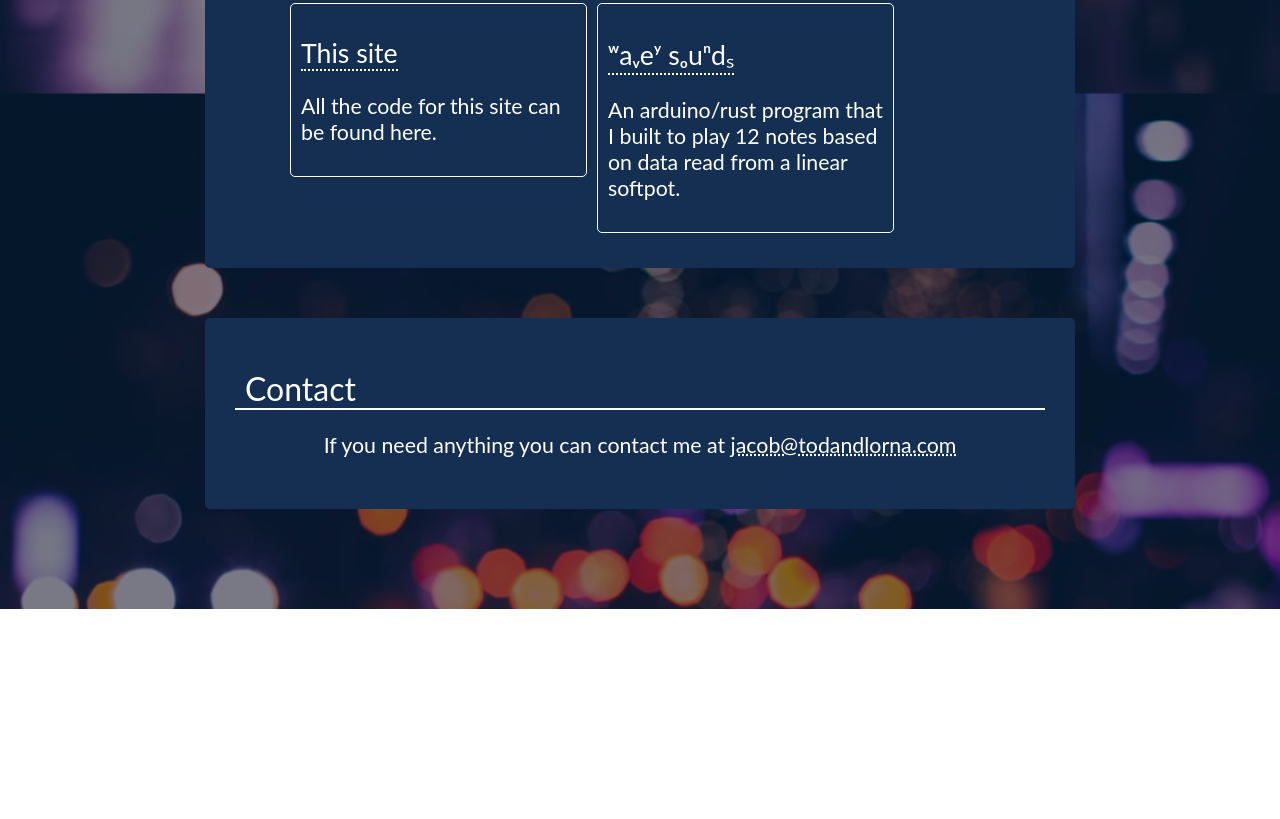
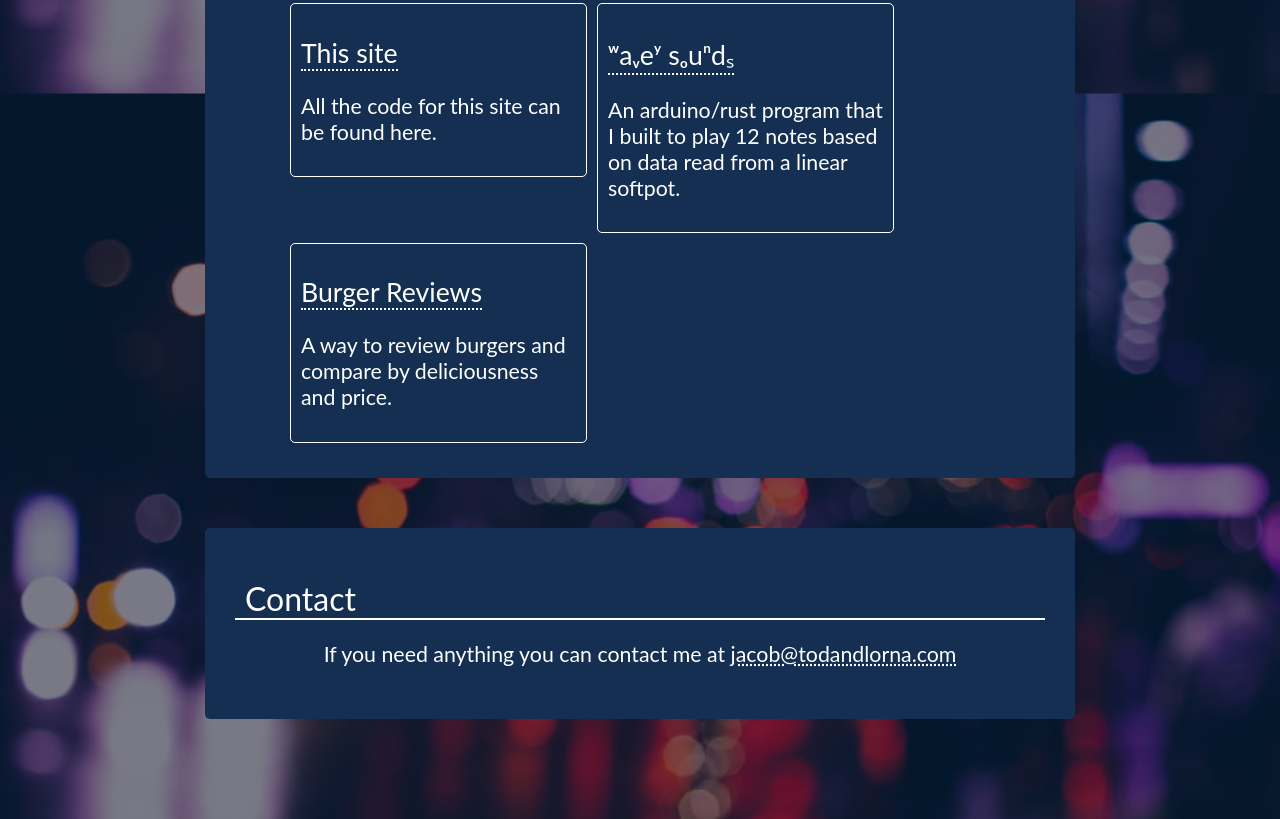
Before and after one commit to JacobPuff/end-to-end-app, a website: page frontend/html/index.html in a window 1280 px wide. Shown: the part 1614-2433 px from the top of the page. Before the commit the page ends 2223 px from the top, so only its background shows below. Drawn offline with Linux system fonts and the light colour scheme; files that its build step writes are made by us from their sources; a script that the page names is missing; files whose address does not match are found by name.

Commit message:
Add burger reviews project

```diff
--- a/frontend/html/index.html
+++ b/frontend/html/index.html
@@ -47,6 +47,10 @@
                             <!--The above text appears as ʷaᵥeʸ sₒuⁿdₛ.-->
                             <p>An arduino/rust program that I built to play 12 notes based on data read from a linear softpot.</p>
                         </div>
+                        <div class="projectContent" onclick="window.location.href='/burgerreviews'">
+                            <h2 class="projectName">Burger Reviews</h2>
+                            <p>A way to review burgers and compare by deliciousness and price.</p>
+                        </div>
                     </div>
                 </div>
             </div>
```
